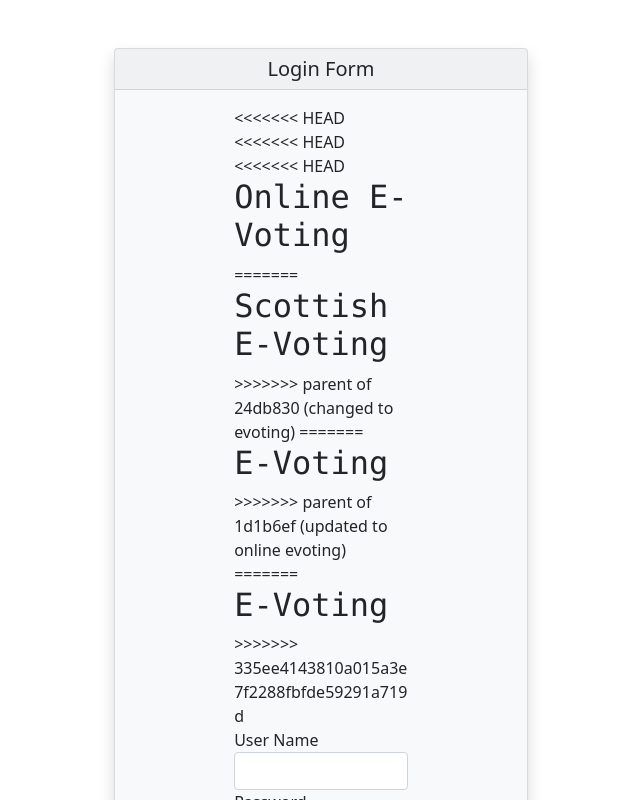
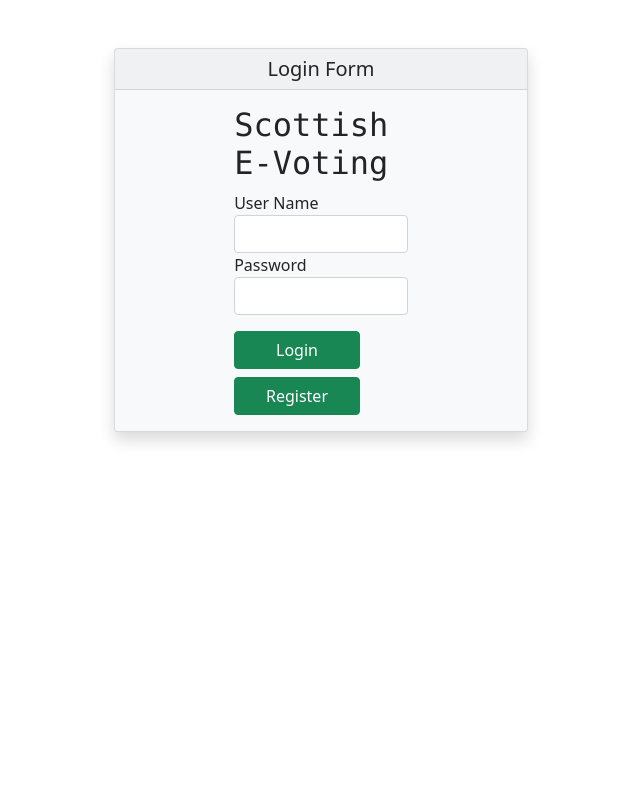
Before and after one commit to sushma0550/e-voting, an Angular app: page /#/ in a window 1280 px wide. Shown: the top 800 px of the page, without its empty margins (319-959 px from the left). Built offline with nearby package versions, Linux system fonts and the light colour scheme.

Commit message:
modified as scottish evoting

```diff
--- a/src/app/login-page/login-page.component.html
+++ b/src/app/login-page/login-page.component.html
@@ -6,19 +6,8 @@
       </h5>
       <div class="card-body col-10 col-md-8 col-lg-6 account-wall " >
         <form [formGroup]= "loginForm" class="form-signin" (ngSubmit) = "OnSubmit()">
-<<<<<<< HEAD
-<<<<<<< HEAD
-<<<<<<< HEAD
-          <h1 class="font-monospace fs-2">Online E-Voting </h1>
-=======
           <h1 class="font-monospace fs-2">Scottish E-Voting </h1>
->>>>>>> parent of 24db830 (changed to evoting)
-=======
-          <h1 class="font-monospace fs-2">E-Voting </h1>
->>>>>>> parent of 1d1b6ef (updated to online evoting)
-=======
-          <h1 class="font-monospace fs-2">E-Voting </h1>
->>>>>>> 335ee4143810a015a3e7f2288fbfde59291a719d
+
           <div class="form-group">
             <label>User Name</label>
             <input type="text" class="form-control"
```
